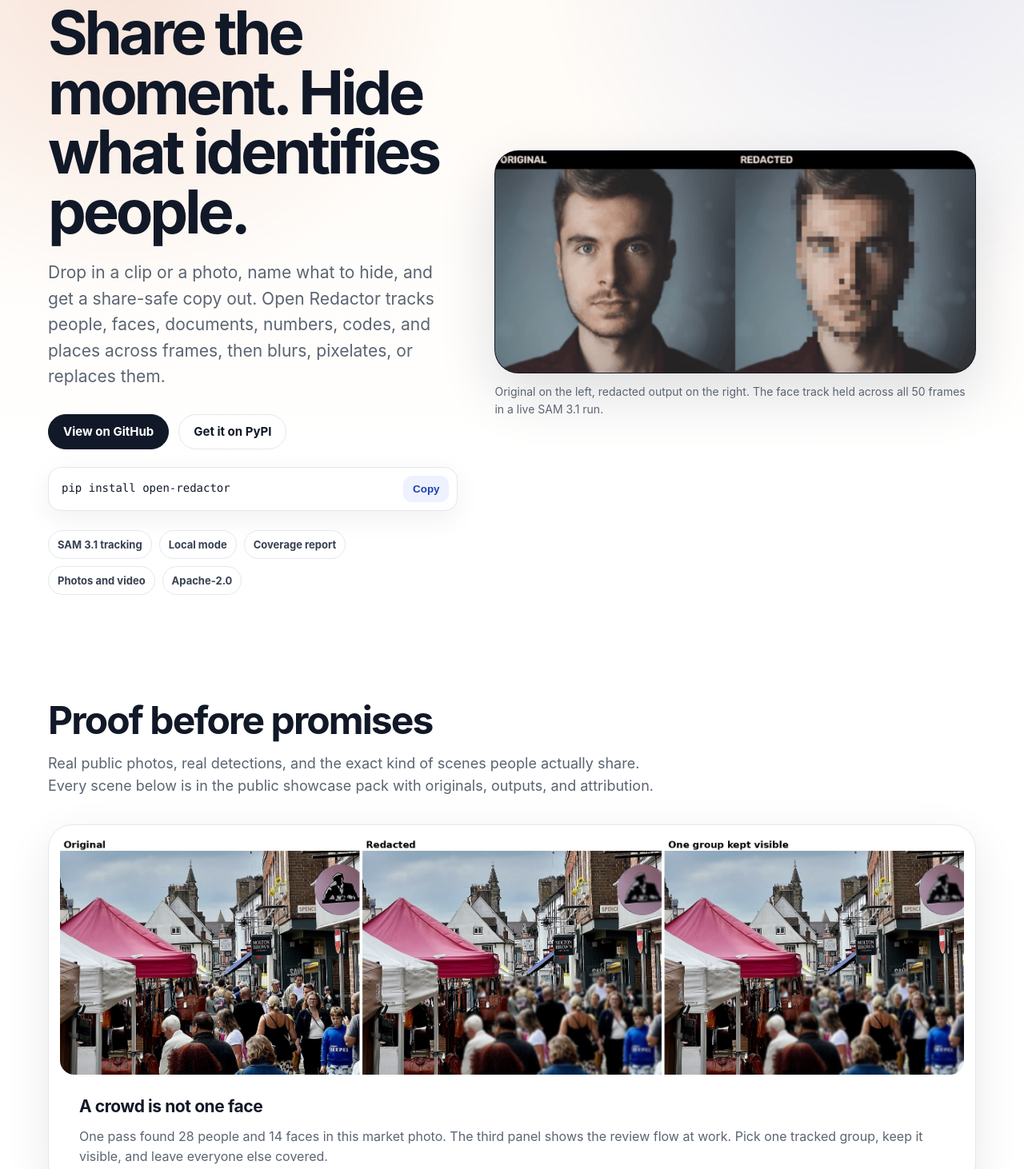
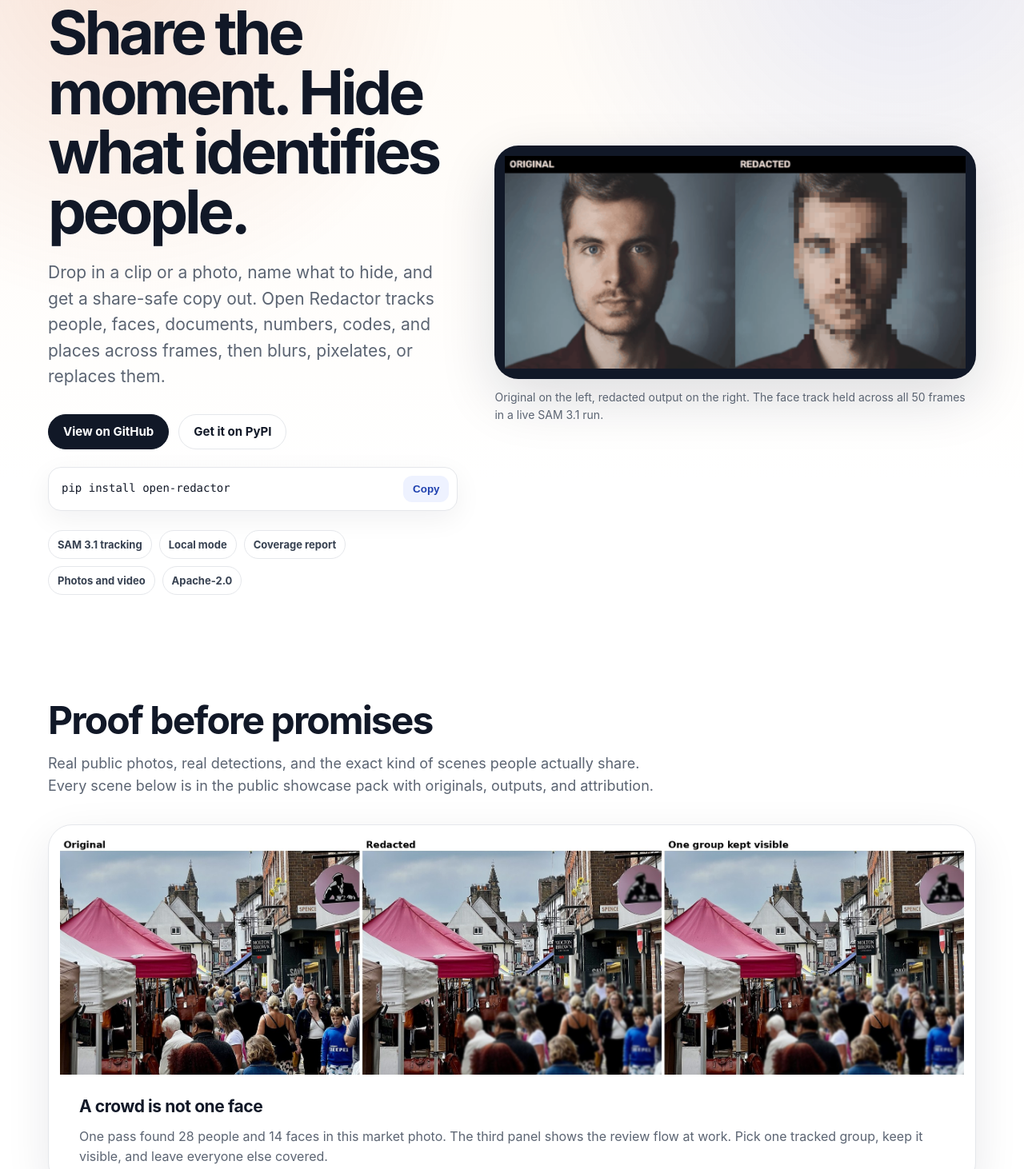
Before and after one commit to jurayh/open-redactor, a plain HTML site: page docs/index.html in a window 1280 px wide. Shown: the part 178-1640 px from the top of the page at 80% size. Drawn offline with Linux system fonts and the light colour scheme.

Commit message:
Square media corners inside mats so no label can clip at any width

```diff
--- a/docs/index.html
+++ b/docs/index.html
@@ -177,7 +177,9 @@
       box-shadow: var(--shadow);
       border: 1px solid rgba(17, 24, 39, 0.08);
       background: #111827;
+      padding: 12px;
     }
+    .hero-media img { border-radius: 0; }
     figcaption { color: var(--muted); font-size: 14px; margin-top: 12px; }
     section { padding: 74px 0; }
     .section-head { max-width: 760px; margin-bottom: 34px; }
@@ -196,7 +198,7 @@
       box-shadow: 0 18px 55px rgba(17, 24, 39, 0.09);
       padding: 14px 14px 0;
     }
-    .panel img { border-radius: 18px; }
+    .panel img { border-radius: 0; }
     .panel-body { padding: 24px; }
     .panel-body h3, .card h3 { margin: 0 0 8px; font-size: 21px; letter-spacing: -0.02em; }
     .panel-body p, .card p { color: var(--muted); margin: 0; }
@@ -209,7 +211,6 @@
       padding: 24px;
     }
     .card.image-card { padding: 12px 12px 0; overflow: hidden; }
-    .card.image-card img, .card.image-card video { border-radius: 14px; }
     .card.image-card .card-text { padding: 22px 24px 24px; }
     .card video { display: block; width: 100%; height: auto; background: #000; }
     .video-label { display: flex; align-items: baseline; justify-content: space-between; gap: 12px; }
```
